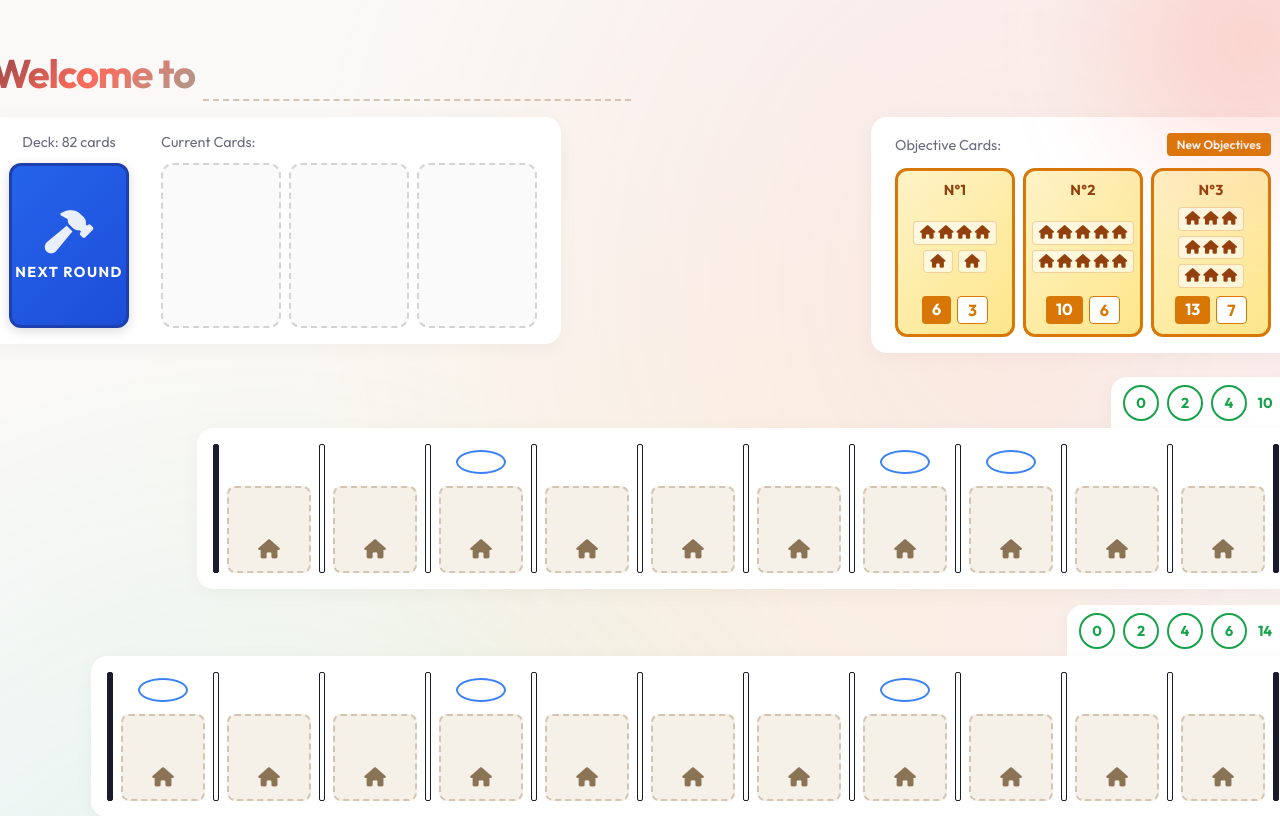
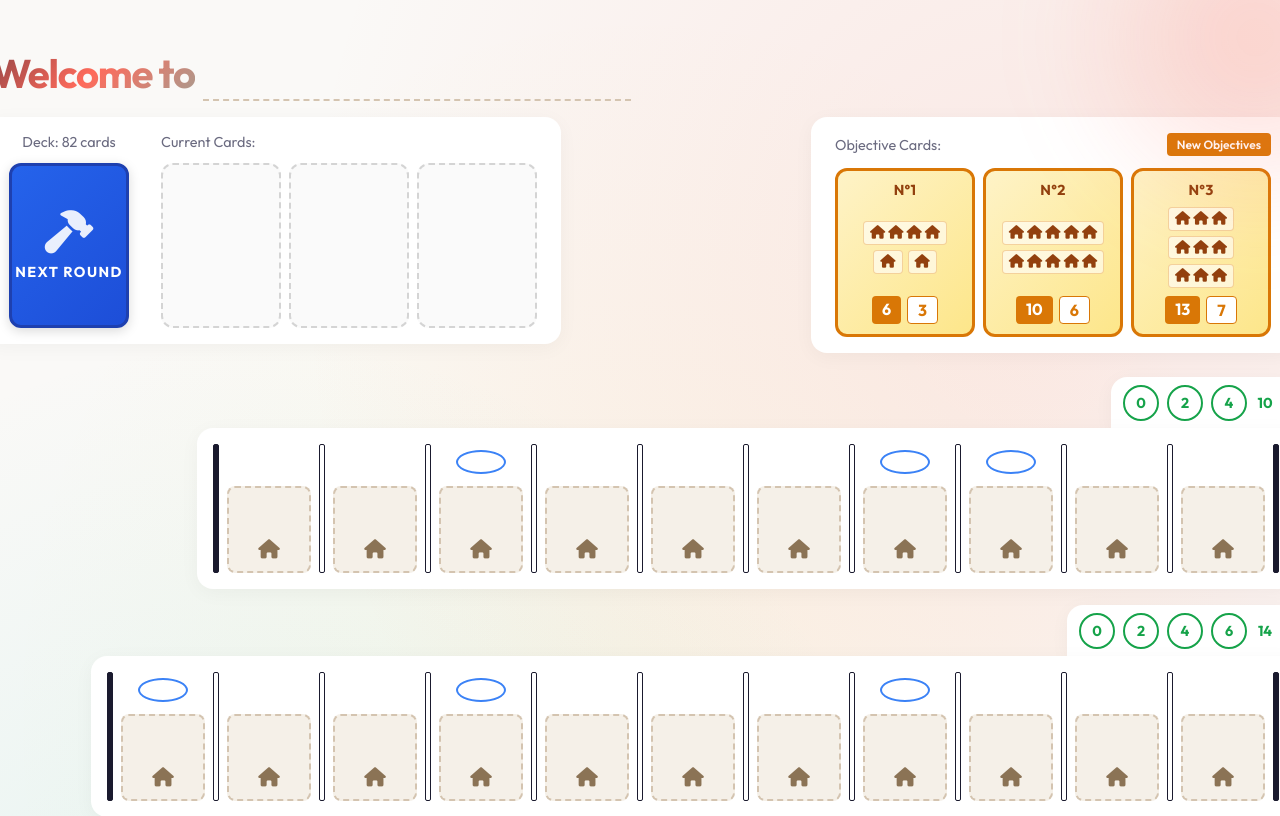
Before and after one commit to ckdoan1/welcome_to, a React (Vite) app: page / in a window 1280 px wide. Shown: the top 816 px of the page. Built offline with nearby package versions, Linux system fonts and the light colour scheme.

Commit message:
adjust objective card width

```diff
--- a/src/components/ObjectiveCard.css
+++ b/src/components/ObjectiveCard.css
@@ -1,6 +1,6 @@
 .objective-card {
-  width: 120px;
-  min-height: 165px;
+  width: 140px;
+  min-height: 169px;
   background: linear-gradient(135deg, #fef3c7 0%, #fde68a 100%);
   border: 3px solid #d97706;
   border-radius: 12px;
```
